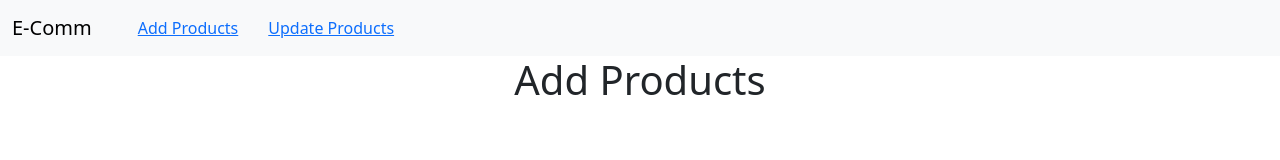
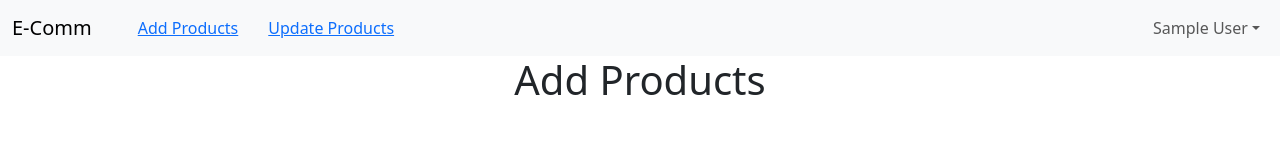
Before and after one commit to yegonkimutai/E-Comm-laravel-react, a React (Create React App) app in the folder front/: page /add in a window 1280 px wide. Shown: the top 160 px of the page. Built offline with nearby package versions, Linux system fonts and the light colour scheme; sample sign-in values are in the browser's storage.

Commit message:
:lock: Update logout functionallity

```diff
--- a/front/src/components/Header.js
+++ b/front/src/components/Header.js
@@ -1,8 +1,17 @@
 import React from 'react'
-import { Container, Nav, Navbar}  from 'react-bootstrap';
-import { Link } from 'react-router-dom';
+import { Container, Nav, NavDropdown, Navbar}  from 'react-bootstrap';
+import { Link, useNavigate } from 'react-router-dom';
 
 function Header() {
+  let user = JSON.parse(localStorage.getItem('user-info'));
+
+  const navigate = useNavigate();
+
+  const logOut = () => {
+    localStorage.clear();
+    navigate('/register')
+  }
+
   return (
    <div>
      <Navbar expand="lg" className="bg-body-tertiary">
@@ -28,6 +37,14 @@
               </>
             }
           </Nav>
+          {localStorage.getItem('user-info') ?
+          <Nav>
+            <NavDropdown title={user && user.name}>
+              <NavDropdown.Item onClick={logOut}>Logout</NavDropdown.Item>
+            </NavDropdown>
+          </Nav>
+          : null
+          }
         </Navbar.Collapse>
       </Container>
     </Navbar>
```
